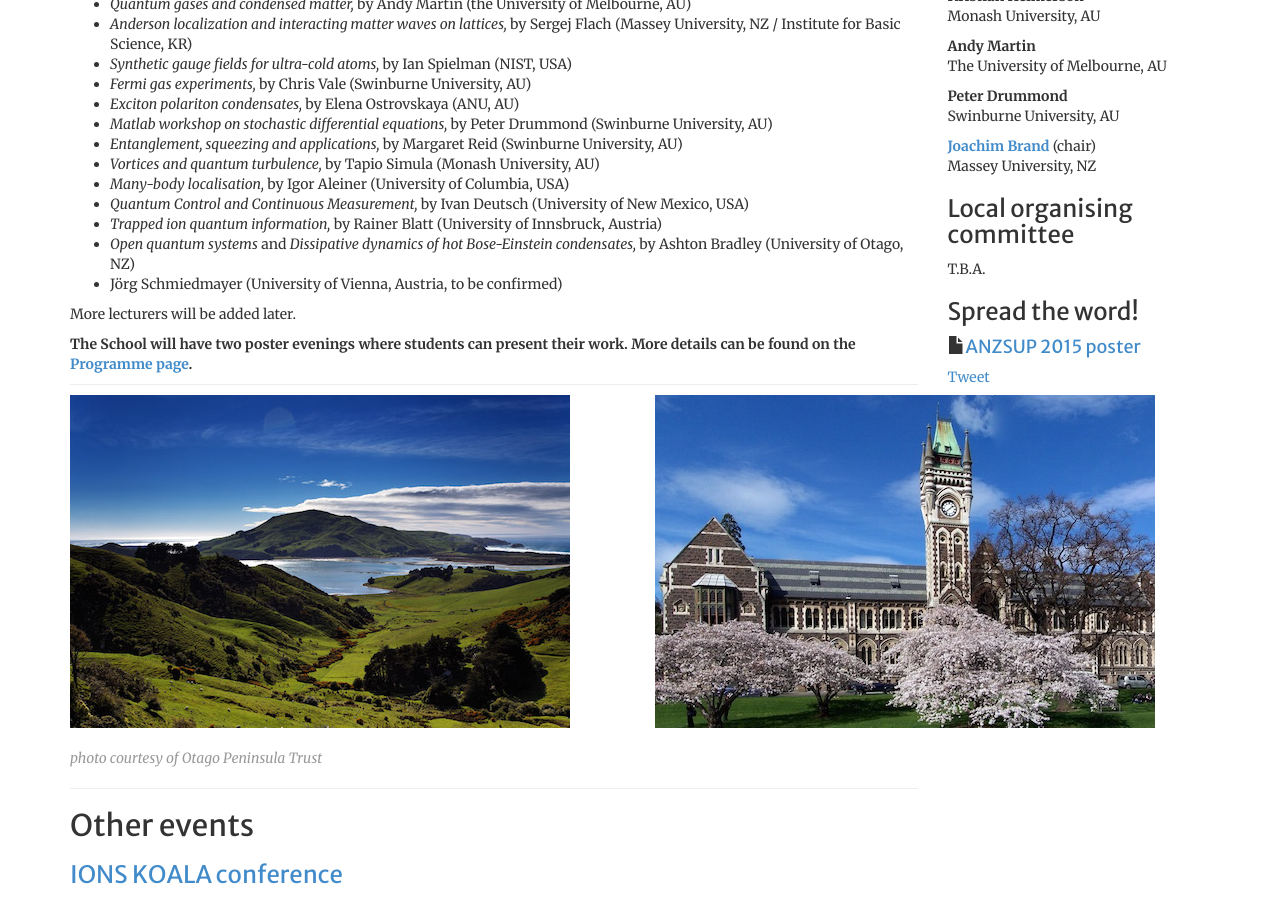
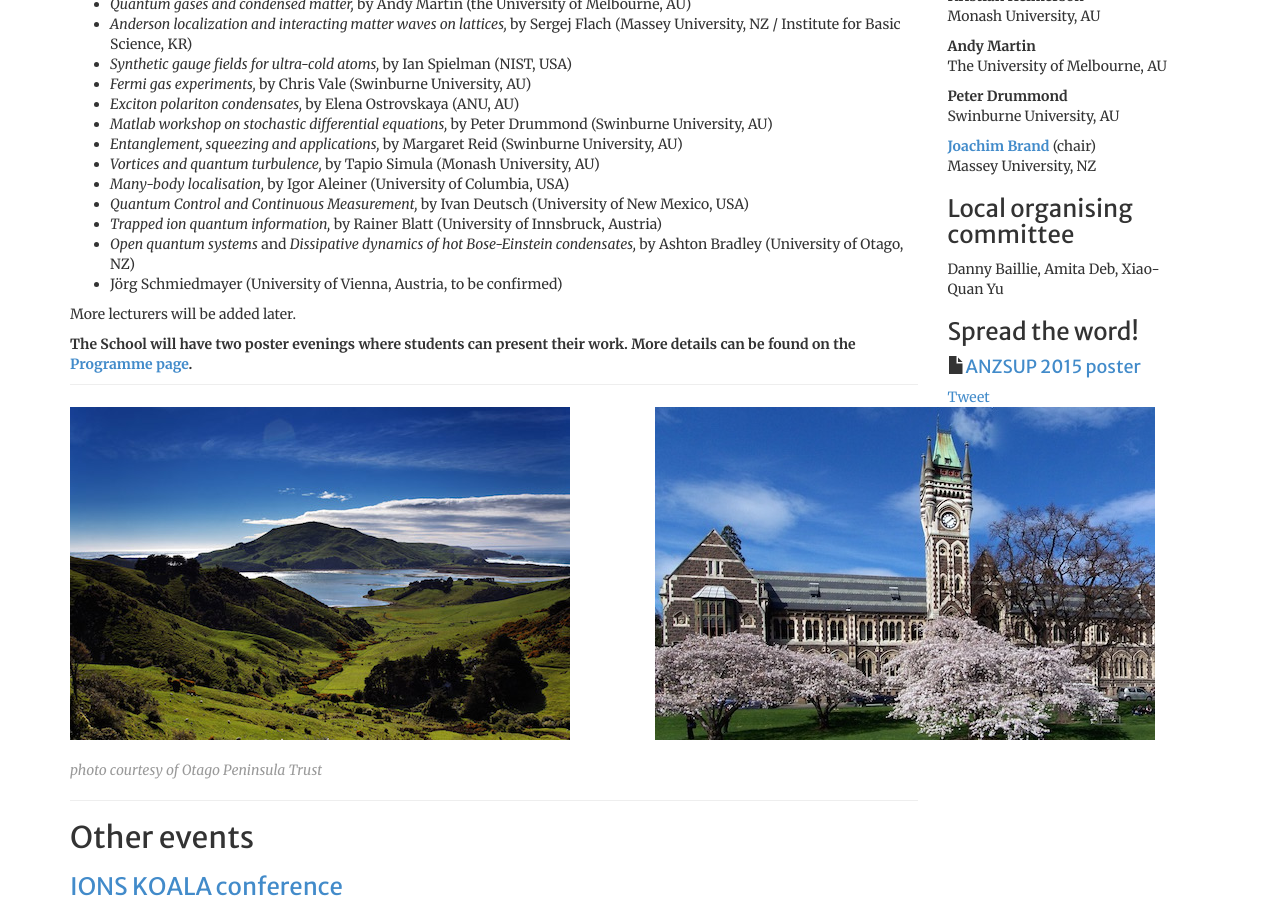
Before and after one commit to anzsup/anzsup.github.io, a Jekyll site: the page built from index.html, in a window 1280 px wide and 900 px high, scrolled down 629 px. Built offline with Jekyll 4.4.1, drawn with Linux system fonts in a browser that asks for light colours; comment, search, counter and statistics services are not loaded.

Commit message:
index: added local committee members

```diff
--- a/index.html
+++ b/index.html
@@ -106,7 +106,7 @@ group_position: 1
 
         <h3>Local organising committee</h3>
 
-        <p>T.B.A.</p>
+        <p>Danny&nbsp;Baillie, Amita&nbsp;Deb, Xiao-Quan&nbsp;Yu</p>
 
 
         <h3>Spread the word!</h3>
```
